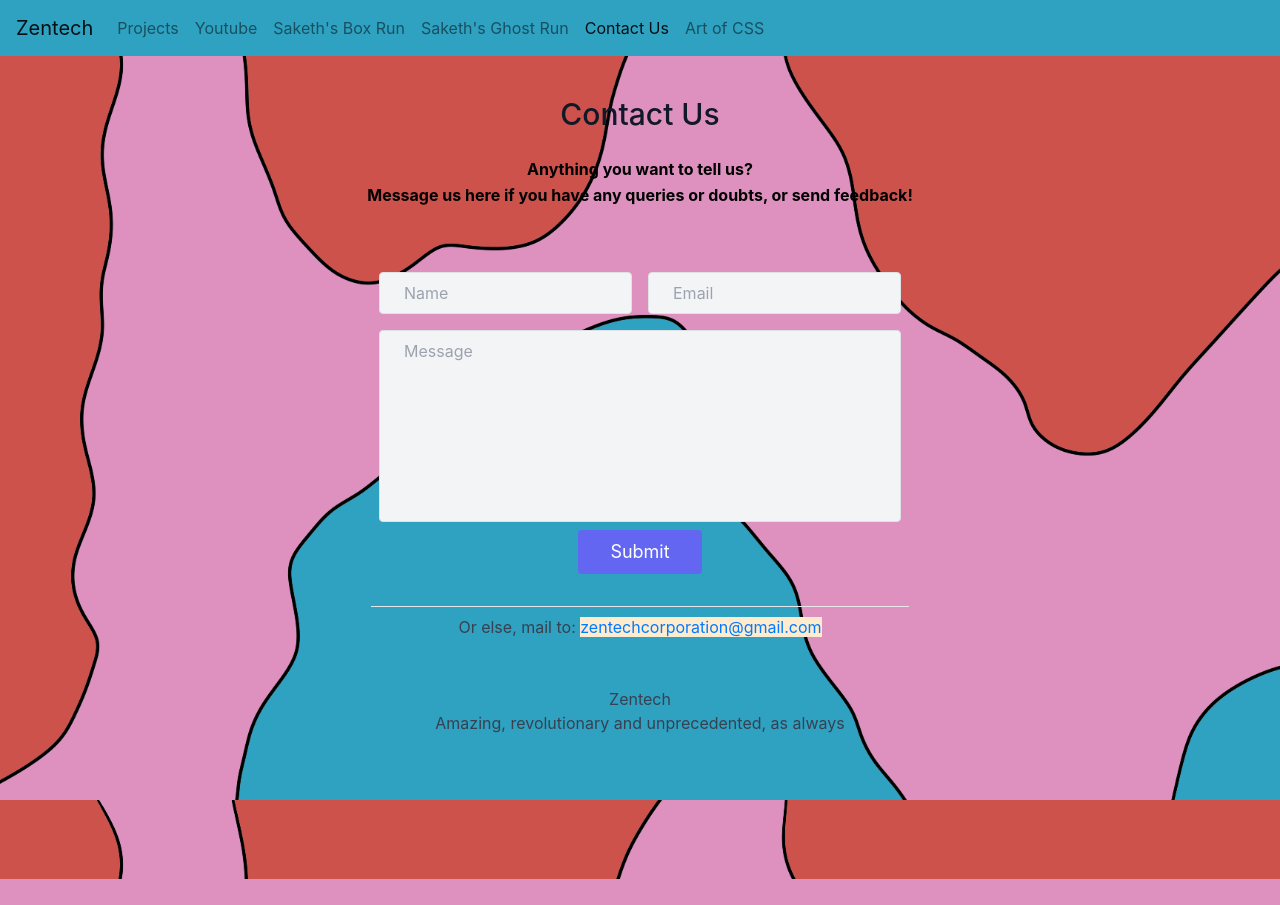
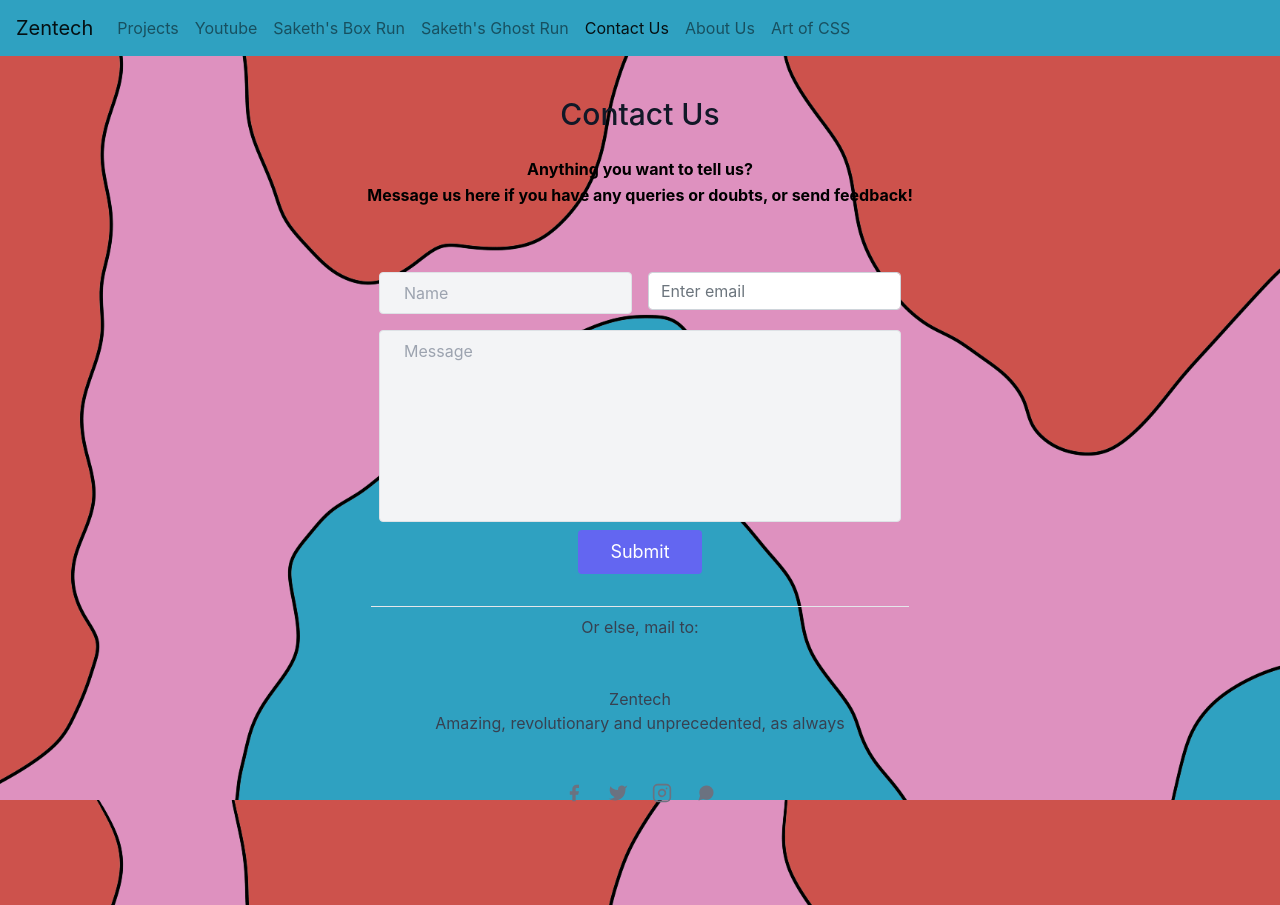
Before and after one commit to Saketh-debug/phpsaketh-debug, a PHP site: page /contacts.php in a window 1280 px wide. Before the commit the page ends 879 px from the top, so only its background shows below. Run offline with PHP 8.4, Linux system fonts and the light colour scheme.

Commit message:
Update contacts.php

```diff
--- a/contacts.php
+++ b/contacts.php
@@ -5,9 +5,9 @@
   <meta name="viewport" content="width=device-width, initial-scale=1.0">
   <title>Contact Us | Zentech</title>
   <head profile="http://www.w3.org/2005/10/profile">
-      <link rel="icon"
-            type="image/png"
-            href="Images/Zentech Logo.png" />
+    <link rel="icon"
+          type="image/png"
+          href="Zentech Logo.png" />
   <link href="https://unpkg.com/tailwindcss@^1.0/dist/tailwind.min.css" rel="stylesheet">
   <link rel="stylesheet" href="https://cdn.jsdelivr.net/npm/bootstrap@4.5.3/dist/css/bootstrap.min.css" integrity="sha384-TX8t27EcRE3e/ihU7zmQxVncDAy5uIKz4rEkgIXeMed4M0jlfIDPvg6uqKI2xXr2" crossorigin="anonymous">
 
@@ -34,37 +34,38 @@ body{
 </head>
 <body>
   <nav class="navbar navbar-expand-md navbar-light fixed-top bg-light"id="n1">
-    <a class="navbar-brand" href="index.php">Zentech</a>
+    <a class="navbar-brand" href="index">Zentech</a>
     <button class="navbar-toggler" type="button" data-toggle="collapse" data-target="#navbarNav" aria-controls="navbarNav" aria-expanded="false" aria-label="Toggle navigation">
       <span class="navbar-toggler-icon"></span>
     </button>
     <div class="collapse navbar-collapse" id="navbarNav">
       <ul class="navbar-nav">
         <li class="nav-item">
-          <a class="nav-link" href="projects.php">Projects</a>
+          <a class="nav-link" href="projects">Projects</a>
         </li>
         <li class="nav-item">
-          <a class="nav-link" href="Youtube.php">Youtube</a>
+          <a class="nav-link" href="Youtube">Youtube</a>
         </li>
         <li class="nav-item">
-          <a class="nav-link" href="Game.php">Saketh's Box Run</a>
+          <a class="nav-link" href="Game">Saketh's Box Run</a>
         </li>
         <li class="nav-item">
-          <a class="nav-link" href="Game2.php">Saketh's Ghost Run</a>
+          <a class="nav-link" href="Game2">Saketh's Ghost Run</a>
         </li>
         <li class="nav-item active">
           <a class="nav-link" href="#">Contact Us <span class="sr-only">(current)</span></a>
         </li>
-        <!--<li class="nav-item">
-          <a class="nav-link" href="birthday.php">Birthday Celebrations</a>
-        </li>-->
         <li class="nav-item">
-          <a class="nav-link" href="dd.php">Art of CSS</a>
+          <a class="nav-link" href="about">About Us</a>
+        </li>
+        <li class="nav-item">
+          <a class="nav-link" href="dd">Art of CSS</a>
         </li>
       </ul>
     </div>
   </nav>
   <section class="text-gray-700 body-font relative">
+    <form form action="https://formspree.io/f/myybojog" method="POST">
   <div class="container px-5 py-24 mx-auto">
     <div class="flex flex-col text-center w-full mb-12">
       <h1 class="sm:text-3xl text-2xl font-medium title-font mb-4 text-gray-900">Contact Us</h1>
@@ -73,24 +74,23 @@ body{
     <div class="lg:w-1/2 md:w-2/3 mx-auto">
       <div class="flex flex-wrap -m-2">
         <div class="p-2 w-1/2">
-          <input class="w-full bg-gray-100 rounded border border-gray-400 focus:outline-none focus:border-indigo-500 text-base px-4 py-2" placeholder="Name" type="text">
+          <input class="w-full bg-gray-100 rounded border border-gray-400 focus:outline-none focus:border-indigo-500 text-base px-4 py-2" placeholder="Name" type="text" name="name">
         </div>
         <div class="p-2 w-1/2">
-          <input class="w-full bg-gray-100 rounded border border-gray-400 focus:outline-none focus:border-indigo-500 text-base px-4 py-2" placeholder="Email" type="email">
+          <input type="email" class="form-control" id="exampleInputEmail1" aria-describedby="emailHelp" placeholder="Enter email" name="useremail">
         </div>
         <div class="p-2 w-full">
-          <textarea class="w-full bg-gray-100 rounded border border-gray-400 focus:outline-none h-48 focus:border-indigo-500 text-base px-4 py-2 resize-none block" placeholder="Message"></textarea>
+          <textarea class="w-full bg-gray-100 rounded border border-gray-400 focus:outline-none h-48 focus:border-indigo-500 text-base px-4 py-2 resize-none block" placeholder="Message" type="message" name="User message"></textarea>
         </div>
-        <button type="button" class="flex mx-auto text-white bg-indigo-500 border-0 py-2 px-8 focus:outline-none hover:bg-indigo-600 rounded text-lg" data-toggle="modal" data-target="#exampleModal">
-          Submit
-        </button>
+        <input type="submit" class="flex mx-auto text-white bg-indigo-500 border-0 py-2 px-8 focus:outline-none hover:bg-indigo-600 rounded text-lg" data-toggle="modal" data-target="#exampleModal" value="Submit" name="Submit">
+
 
         <div class="p-2 w-full pt-8 mt-8 border-t border-gray-200 text-center">
-          <p>Or else, mail to: <a id="mail" href = "mailto:zentechcorporation@gmail.com">zentechcorporation@gmail.com</a></p>
+          <p>Or else, mail to: <a class="text-indigo-500" id="mail" href = ""></a></p>
           <p class="leading-normal my-5">Zentech
             <br> Amazing, revolutionary and unprecedented, as always
           </p>
-          <!--<span class="inline-flex">
+          <span class="inline-flex">
             <a class="text-gray-500">
               <svg fill="currentColor" stroke-linecap="round" stroke-linejoin="round" stroke-width="2" class="w-5 h-5" viewBox="0 0 24 24">
                 <path d="M18 2h-3a5 5 0 00-5 5v3H7v4h3v8h4v-8h3l1-4h-4V7a1 1 0 011-1h3z"></path>
@@ -112,17 +112,18 @@ body{
                 <path d="M21 11.5a8.38 8.38 0 01-.9 3.8 8.5 8.5 0 01-7.6 4.7 8.38 8.38 0 01-3.8-.9L3 21l1.9-5.7a8.38 8.38 0 01-.9-3.8 8.5 8.5 0 014.7-7.6 8.38 8.38 0 013.8-.9h.5a8.48 8.48 0 018 8v.5z"></path>
               </svg>
             </a>
-          </span>-->
+          </span>
         </div>
       </div>
     </div>
   </div>
+</form>
 </section>
 <!-- Button trigger modal -->
 
 
 <!-- Modal -->
-<div class="modal fade" id="exampleModal" tabindex="-1" aria-labelledby="exampleModalLabel" aria-hidden="true">
+<!-- <div class="modal fade" id="exampleModal" tabindex="-1" aria-labelledby="exampleModalLabel" aria-hidden="true">
   <div class="modal-dialog">
     <div class="modal-content">
       <div class="modal-header">
@@ -132,14 +133,14 @@ body{
         </button>
       </div>
       <div class="modal-body">
-        Message sent. However, if you want a faster response, you can send an email to <a href = "mailto:zentechcorporation@gmail.com">zentechcorporation@gmail.com</a>.
+        Message sent. However, if you want a faster response, you can send an email to <a href = ""></a>.
       </div>
       <div class="modal-footer">
         <button type="button" class="btn btn-secondary" data-dismiss="modal">Close</button>
       </div>
     </div>
   </div>
-</div>
+</div> -->
 <script src="https://code.jquery.com/jquery-3.5.1.slim.min.js" integrity="sha384-DfXdz2htPH0lsSSs5nCTpuj/zy4C+OGpamoFVy38MVBnE+IbbVYUew+OrCXaRkfj" crossorigin="anonymous"></script>
 <script src="https://cdn.jsdelivr.net/npm/bootstrap@4.5.3/dist/js/bootstrap.bundle.min.js" integrity="sha384-ho+j7jyWK8fNQe+A12Hb8AhRq26LrZ/JpcUGGOn+Y7RsweNrtN/tE3MoK7ZeZDyx" crossorigin="anonymous"></script>
 </body>
```
